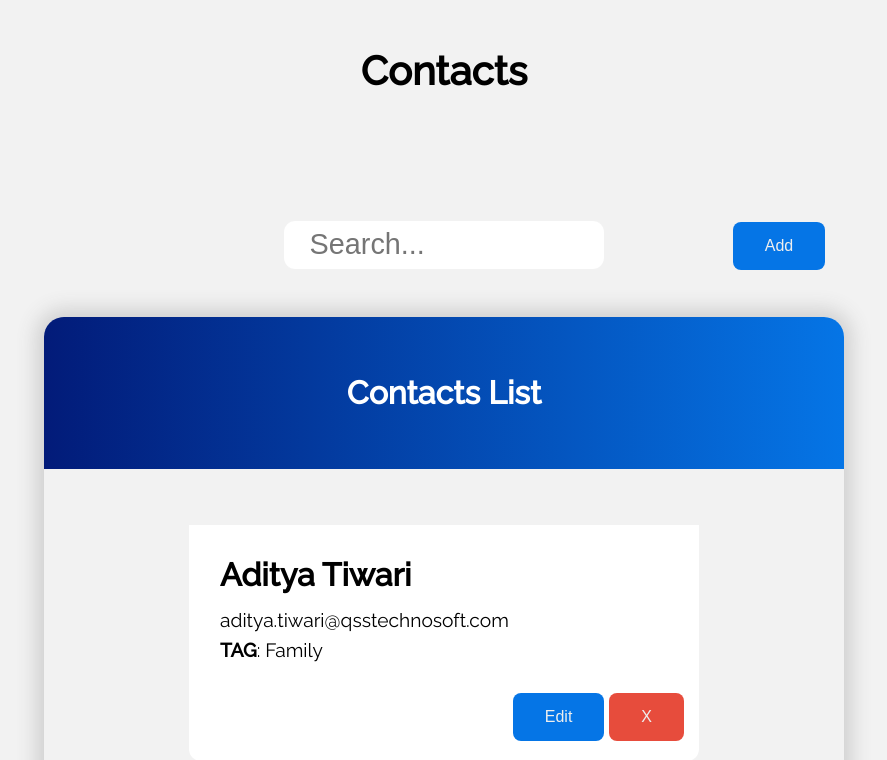
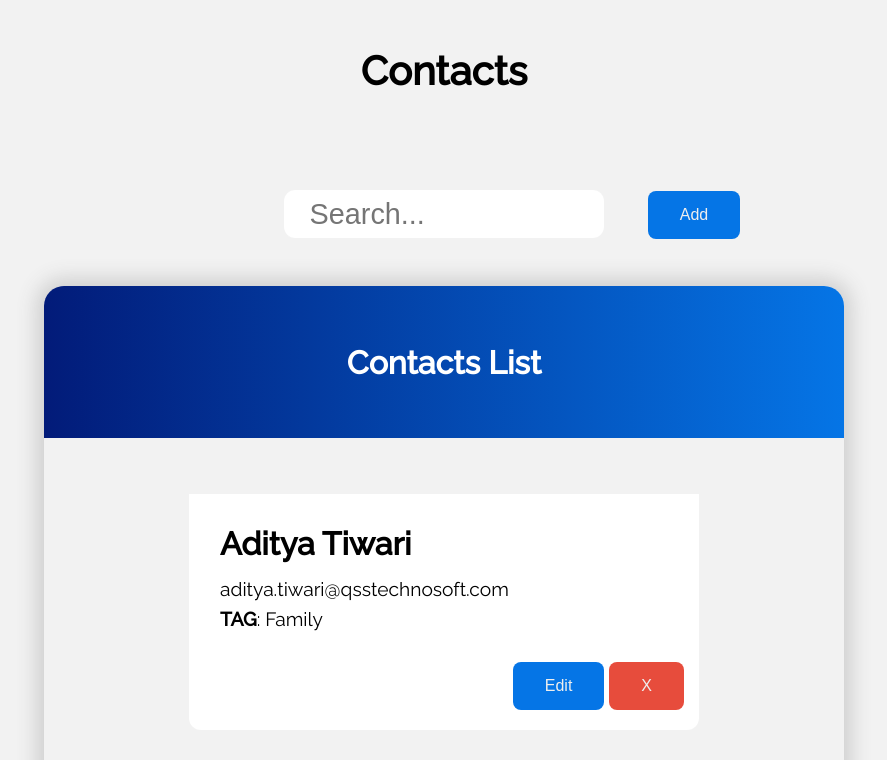
Before and after one commit to Aditya-Ace/contacts_lists_app, a React (Create React App) app: page / in a window 1280 px wide. Shown: the top 760 px of the page, without its empty margins (196-1083 px from the left). Built offline with nearby package versions, Linux system fonts and the light colour scheme.

Commit message:
Fix some styling

```diff
--- a/src/index.css
+++ b/src/index.css
@@ -16,8 +16,6 @@ form {
   flex-direction: column;
   justify-content: center;
   align-content: center;
-  width: 100%;
-  margin-top: 1em;
 }
 
 article {
@@ -35,8 +33,8 @@ article {
 
 .add__btn {
   position: relative;
-  top: 81px;
-  left: 335px;
+  top: 50px;
+  left: 250px;
 }
 
 main {
@@ -76,26 +74,27 @@ button:active {
 .article__body {
   padding: 0.5rem;
   margin: 0.5rem;
+  overflow: hidden;
 }
 
 .form__input {
-  width: 80%;
-  margin: 1rem auto;
+  width: 100%;
+  margin: 1rem 0 0 0;
   box-shadow: 5px 2px 2px #4d4d4c;
-  font-size: 1rem;
+  font-size: 1.2rem;
   border: none;
   background-color: #eee;
   background-position: 10px 10px;
   background-repeat: no-repeat;
-  padding: 1rem;
+  padding: 0.8rem;
   border-radius: 0.7rem;
 }
 
 select {
-  width: 80%;
-  margin: 1rem auto;
+  width: 100%;
+  margin: 1rem 0 0 0;
   box-shadow: 5px 2px 2px #4d4d4c;
-  font-size: 1rem;
+  font-size: 1.1rem;
   border: none;
   background-color: #eee;
   background-position: 10px 10px;
@@ -127,6 +126,7 @@ select:focus {
   background-color: #fefefe;
   margin: 0 auto;
   padding: 0;
+  bottom: 5rem;
   border: 1px solid #888;
   width: 40%;
   box-shadow: 0 4px 8px 0 rgba(0, 0, 0, 0.2), 0 6px 20px 0 rgba(0, 0, 0, 0.19);
@@ -197,7 +197,6 @@ select:focus {
   align-items: center;
   align-content: center;
   gap: 10px;
-  margin: 5rem;
 }
 
 .card__body {
@@ -257,7 +256,7 @@ select:focus {
   width: 20rem;
   background: #eee;
   border-radius: 0.7rem;
-  margin-top: 2rem;
+  margin-top: 0.1rem;
 }
 
 .search__input,
```
